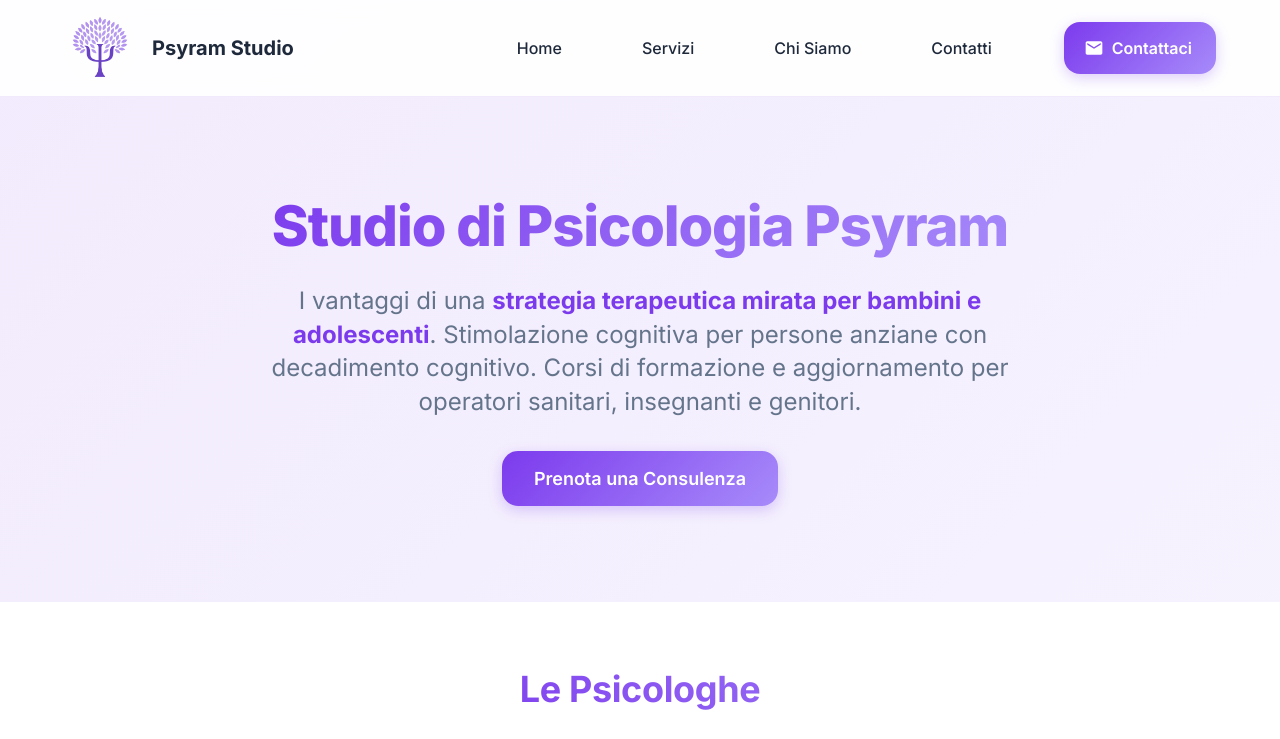
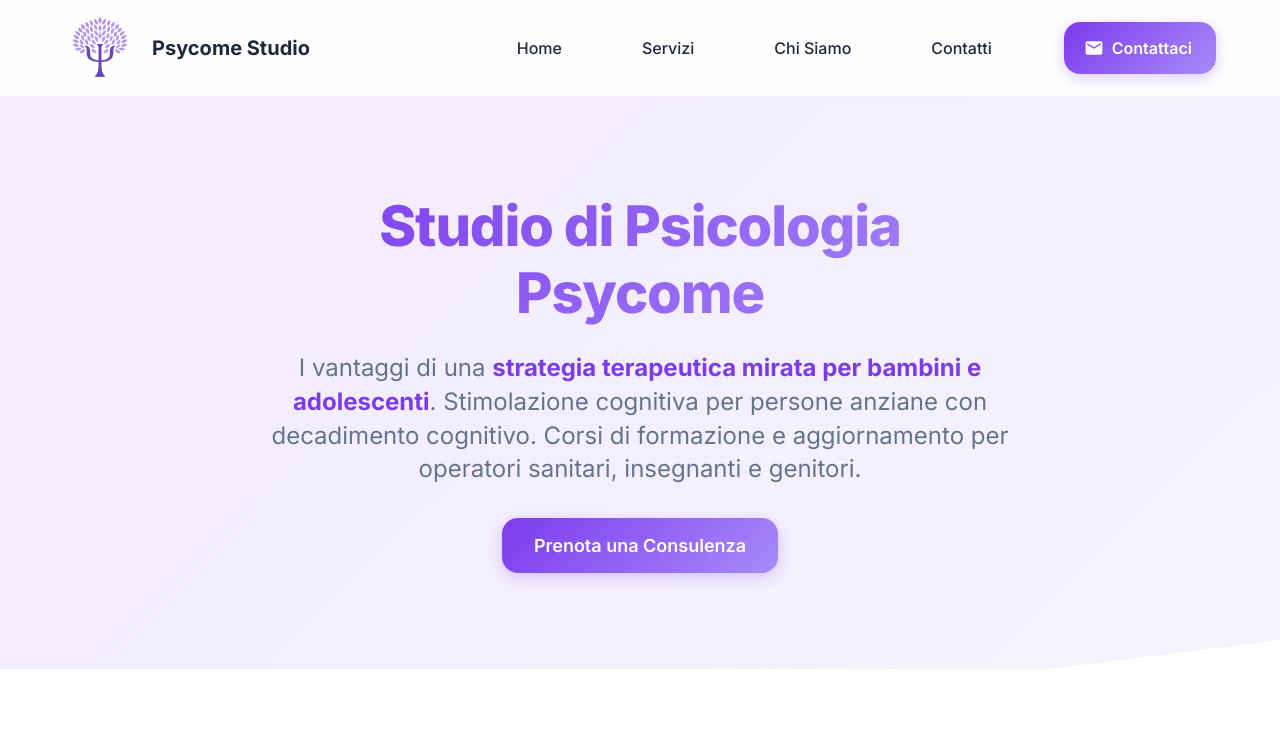
Before and after one commit to marcosaccarola/psycome-website, a React (Vite) app: page / in a window 1280 px wide. Shown: the top 739 px of the page. Built offline with nearby package versions, Linux system fonts and the light colour scheme.

Commit message:
renaming

```diff
--- a/index.html
+++ b/index.html
@@ -13,7 +13,7 @@
       }
     </style>
     <meta name="viewport" content="width=device-width, initial-scale=1.0" />
-    <title>Studio di Psicologia Psyram</title>
+    <title>Studio di Psicologia Psycome</title>
   </head>
   <body>
     <div id="root"></div>
--- a/src/App.tsx
+++ b/src/App.tsx
@@ -34,7 +34,7 @@ function App() {
                 className="gradient-text"
                 sx={{ mb: 3 }}
               >
-                Studio di Psicologia Psyram
+                Studio di Psicologia Psycome
               </Typography>
               <Typography
                 variant="h4"
--- a/src/components/Footer.tsx
+++ b/src/components/Footer.tsx
@@ -22,7 +22,7 @@ const Footer = () => {
   };
 
   const handleEmailClick = () => {
-    window.location.href = 'mailto:info@studiopsyram.it';
+    window.location.href = 'mailto:info@studiopsycome.it';
   };
 
   return (
@@ -160,7 +160,7 @@ const Footer = () => {
         {/* Copyright */}
         <Box mt={4} textAlign="center">
           <Typography variant="body2" color="text.secondary">
-            © {new Date().getFullYear()} Studio Psyram. Tutti i diritti riservati.
+            © {new Date().getFullYear()} Studio Psycome. Tutti i diritti riservati.
           </Typography>
         </Box>
 
--- a/src/components/Navbar.tsx
+++ b/src/components/Navbar.tsx
@@ -6,7 +6,7 @@ import EmailIcon from '@mui/icons-material/Email';
 import logo from '../assets/logo.png';
 
 const Logo = () => (
-  <img src={logo} alt="Psyram Studio" style={{ width: '72px', height: '72px', objectFit: 'contain', borderRadius: '50%' }} />
+  <img src={logo} alt="Psycome Studio" style={{ width: '72px', height: '72px', objectFit: 'contain', borderRadius: '50%' }} />
 );
 
 const Navbar = () => {
@@ -64,7 +64,7 @@ const Navbar = () => {
                   display: { xs: 'none', sm: 'block' }
                 }}
               >
-                Psyram Studio
+                Psycome Studio
               </Box>
             </Box>
           </Box>
```
